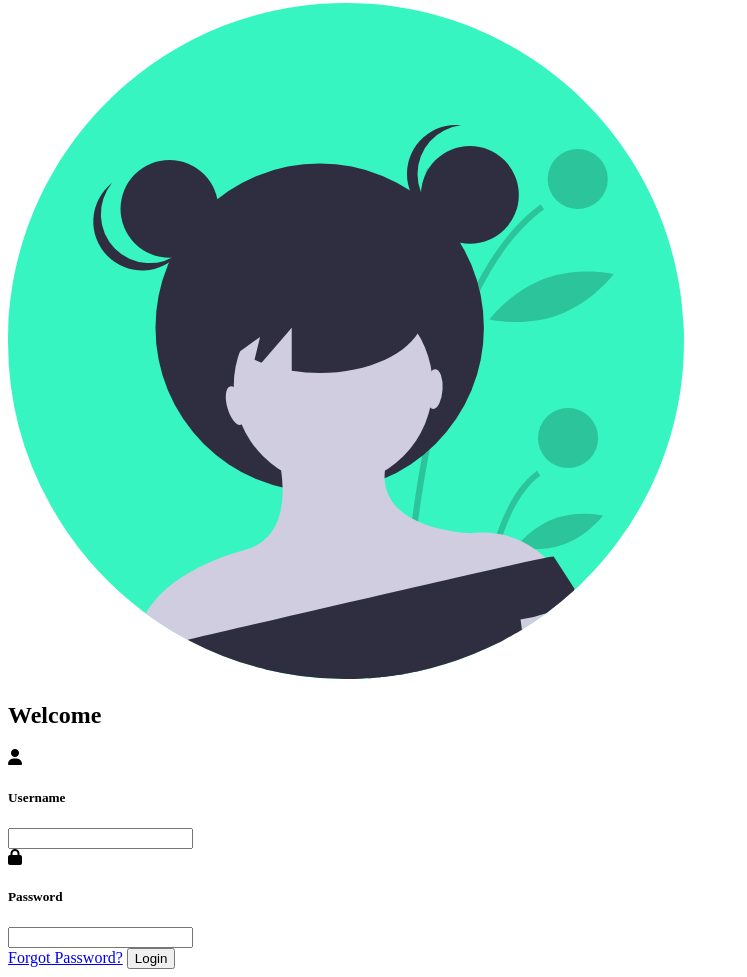
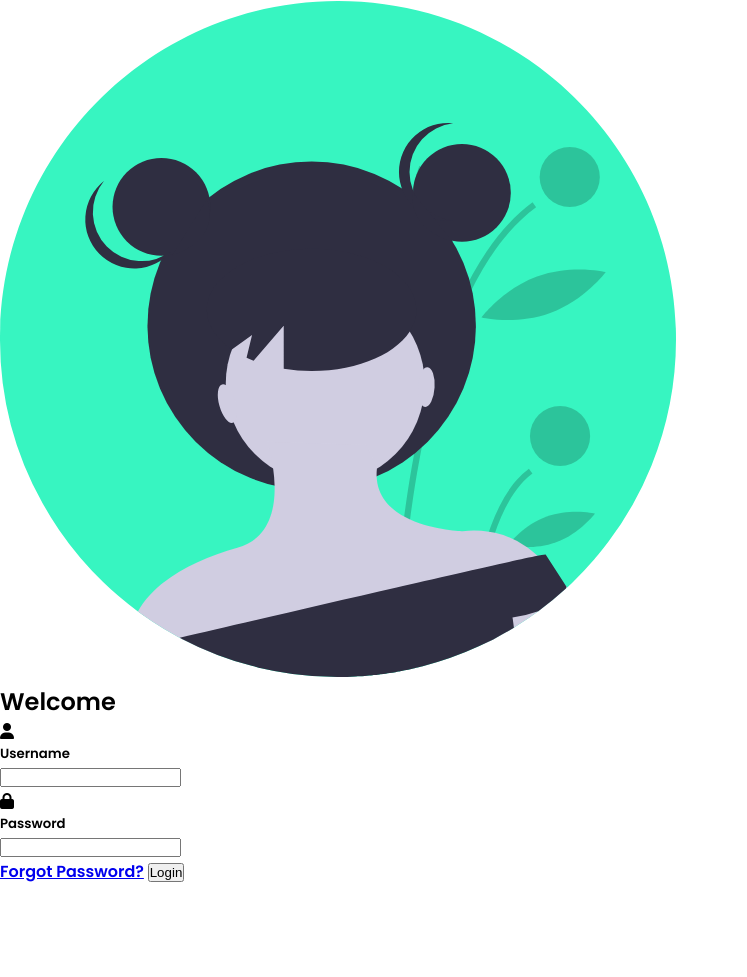
Before and after one commit to coelho-na/login-form, a plain HTML site: page index.html in a window 1280 px wide. Shown: the part 2467-3444 px from the top of the page, without its empty margins (0-747 px from the left). After the commit the page ends 3351 px from the top, so only its background shows below. Drawn offline with Linux system fonts and the light colour scheme.

Commit message:
default styles

```diff
--- a/css/style.css
+++ b/css/style.css
@@ -0,0 +1,10 @@
+* {
+  padding: 0;
+  margin: 0;
+  box-sizing: border-box;
+}
+
+body {
+  font-family: "Poppins", sans-serif;
+  overflow: hidden;
+}
--- a/index.html
+++ b/index.html
@@ -8,39 +8,43 @@
       src="https://kit.fontawesome.com/1788c719dd.js"
       crossorigin="anonymous"
     ></script>
+    <link rel="preconnect" href="https://fonts.gstatic.com" />
+    <link
+      href="https://fonts.googleapis.com/css2?family=Poppins:wght@600&display=swap"
+      rel="stylesheet"
+    />
     <title>Animated Login Form</title>
   </head>
   <body>
-    <img class="wave" src="img/wave.png" alt="" />
-
+    <img class="wave" src="img/wave.png">
     <div class="container">
-      <div class="phone-undraw">
-        <img src="img/bg.svg" alt="" />
+      <div class="img">
+        <img src="img/bg.svg">
       </div>
-      <div class="login__container">
+      <div class="login-content">
         <form action="index.html">
-          <img src="img/avatar.svg" alt="" />
-          <h2 class="login__title">Welcome</h2>
-          <div class="login__input">
-            <div class="login__icone">
+          <img src="img/avatar.svg">
+          <h2 class="title">Welcome</h2>
+                 <div class="input-div one">
+                    <div class="i">
                         <i class="fas fa-user"></i>
                     </div>
-            <div>
+                    <div class="div">
                         <h5>Username</h5>
-              <input type="text" class="login__input" />
+                        <input type="text" class="input">
                     </div>
                  </div>
-          <div class="login__input">
-            <div class="login__icone">
+                 <div class="input-div pass">
+                    <div class="i">
                        <i class="fas fa-lock"></i>
                     </div>
-            <div>
+                    <div class="div">
                        <h5>Password</h5>
-              <input type="password" class="login__input" />
+                       <input type="password" class="input">
                    </div>
                 </div>
                 <a href="#">Forgot Password?</a>
-          <input class="btn" type="submit" value="Login" />
+                <input type="submit" class="btn" value="Login">
               </form>
           </div>
       </div>
```
Lines whose indentation alone changed are shown as unchanged.
